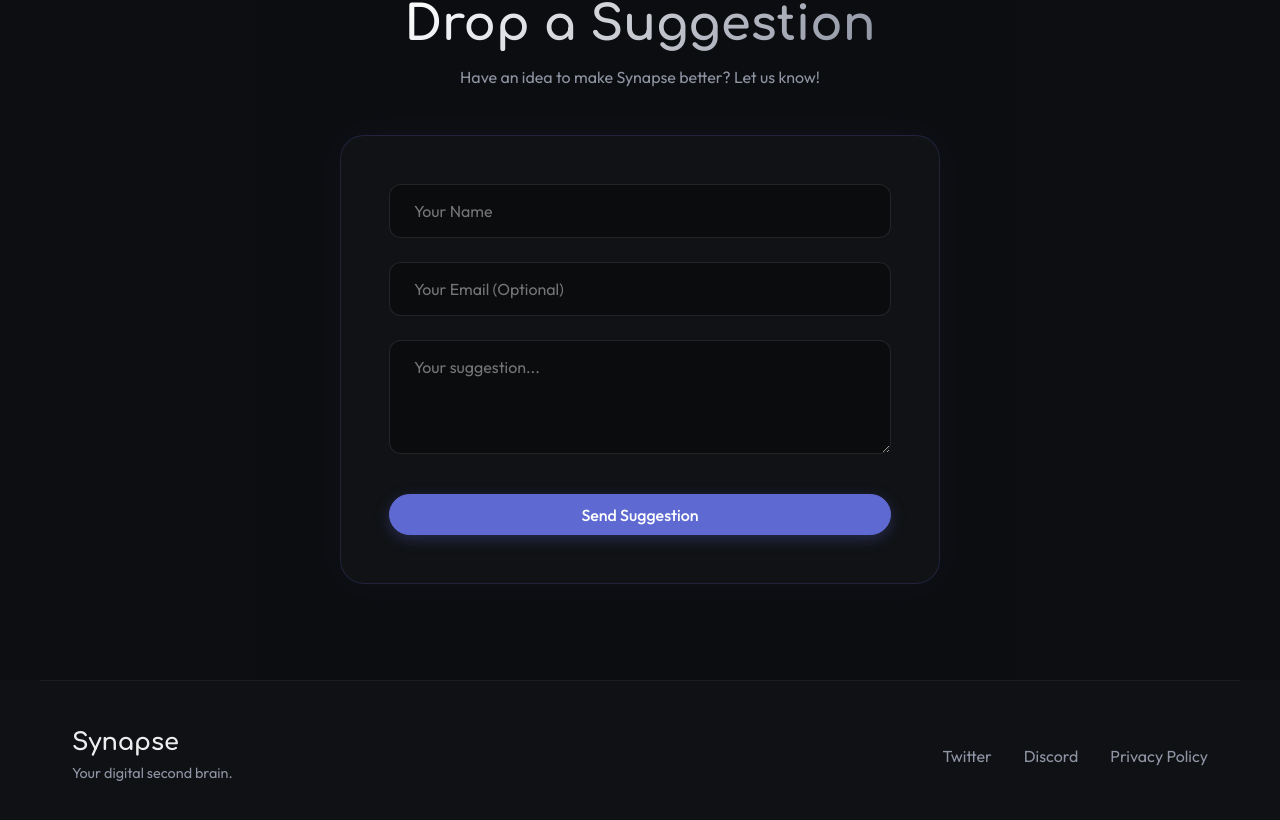
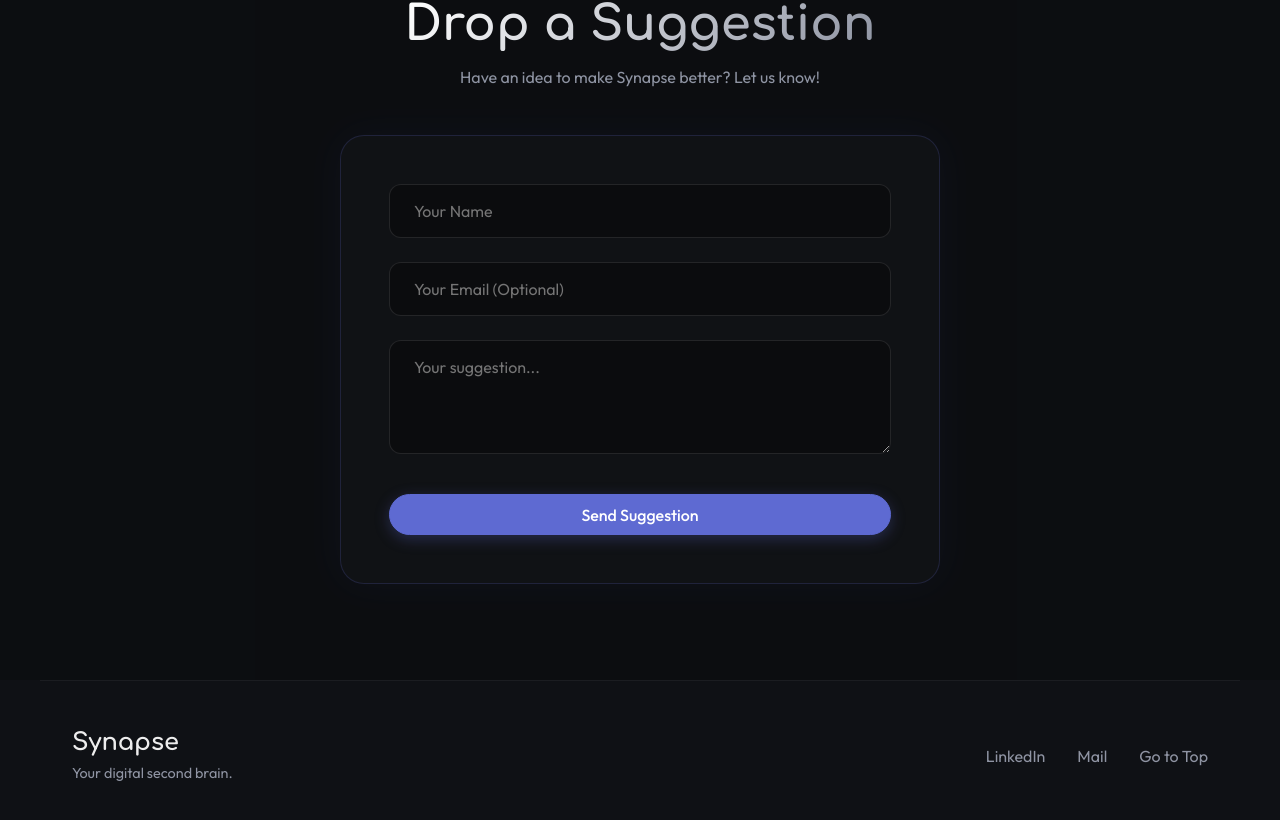
Before and after one commit to wrexrus/secondBrain, a React (Vite) app in the folder frontend/: page / in a window 1280 px wide. Shown: the part 2366-3186 px from the top of the page. Built offline with nearby package versions, Linux system fonts and the light colour scheme; no server answers.

Commit message:
bugs and extension ui

```diff
--- a/frontend/index.html
+++ b/frontend/index.html
@@ -2,7 +2,7 @@
 <html lang="en">
   <head>
     <meta charset="UTF-8" />
-    <link rel="icon" type="image/svg+xml" href="/favicon.svg" />
+    <link rel="icon" type="image/svg+xml" href="\frontend\src\assets\webpic.png" />
     <meta name="viewport" content="width=device-width, initial-scale=1.0" />
     <title>frontend</title>
   </head>
--- a/frontend/src/components/home/FeedbackSection.jsx
+++ b/frontend/src/components/home/FeedbackSection.jsx
@@ -8,7 +8,7 @@
 
   const handleFeedbackSubmit = async (e) => {
     e.preventDefault();
-    setFeedbackStatus('Submitting...');
+    setFeedbackStatus('Sending...');
     setIsSubmitting(true);
 
     try {
--- a/frontend/src/components/layout/Footer.jsx
+++ b/frontend/src/components/layout/Footer.jsx
@@ -8,9 +8,9 @@
         <p style={{ color: 'var(--text-muted)', fontSize: '0.9rem' }}>Your digital second brain.</p>
       </div>
       <div className="footer-links">
-        <a href="#">Twitter</a>
-        <a href="#">Discord</a>
-        <a href="#">Privacy Policy</a>
+        <a target='_blank' href="https://www.linkedin.com/in/rushabhmw/">LinkedIn</a>
+        <a target='_blank' href="mailto:rushabhwagh125@gmail.com">Mail</a>
+        <a href="#">Go to Top</a>
       </div>
     </footer>
   );
--- a/frontend/src/pages/Home.jsx
+++ b/frontend/src/pages/Home.jsx
@@ -77,11 +77,9 @@
     const handleMessage = (event) => {
       // Check if message is from our content script telling us to refresh categories
       if (event.data && event.data.type === "REFRESH_CATEGORIES") {
-        fetchCategories();
-        // The user specifically requested: "brain should be seen at normal state so when user clicks it sees updated version!"
-        setSelectedCategory(null);
-        setIsCreatingCategory(false);
-        setIsGlobalSearchOpen(false);
+        // User requested: "Whenever we add from add or save from extension - it should trigger our website to refresh itself automatically!"
+        // A full redirect to the origin will cleanly reset the brain and URL params
+        window.location.href = window.location.origin;
       }
     };
 
```
Also changed, not shown: frontend/src/assets/webpic.png (added), 1 other file (tests, documents, lock files or other folders).
